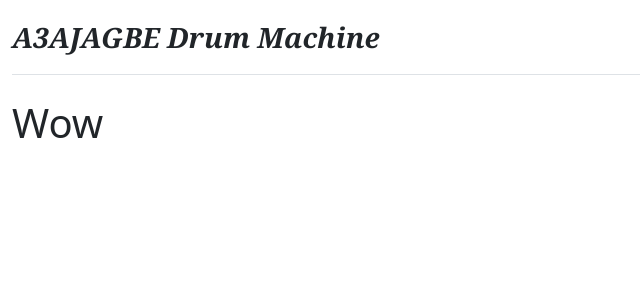
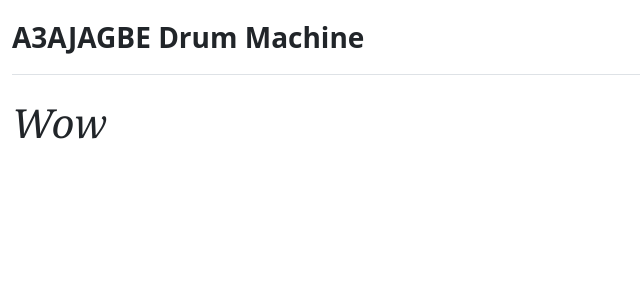
Before and after one commit to A3AJAGBE/react-drum-machine, a React (Create React App) app: page / in a window 1280 px wide. Shown: the top 300 px of the page, without its empty margins (0-640 px from the left). Built offline with nearby package versions, Linux system fonts and the light colour scheme.

Commit message:
Add main style

```diff
--- a/src/index.css
+++ b/src/index.css
@@ -7,7 +7,15 @@ body {
   -moz-osx-font-smoothing: grayscale;
 }
 
-span {
+h1 {
   font-family: Georgia, 'Times New Roman', Times, serif;
   font-style: oblique;
 }
+
+main {
+  display: flex;
+  align-items: center;
+  justify-content: center;
+  min-height: 80vh;
+
+}
```
